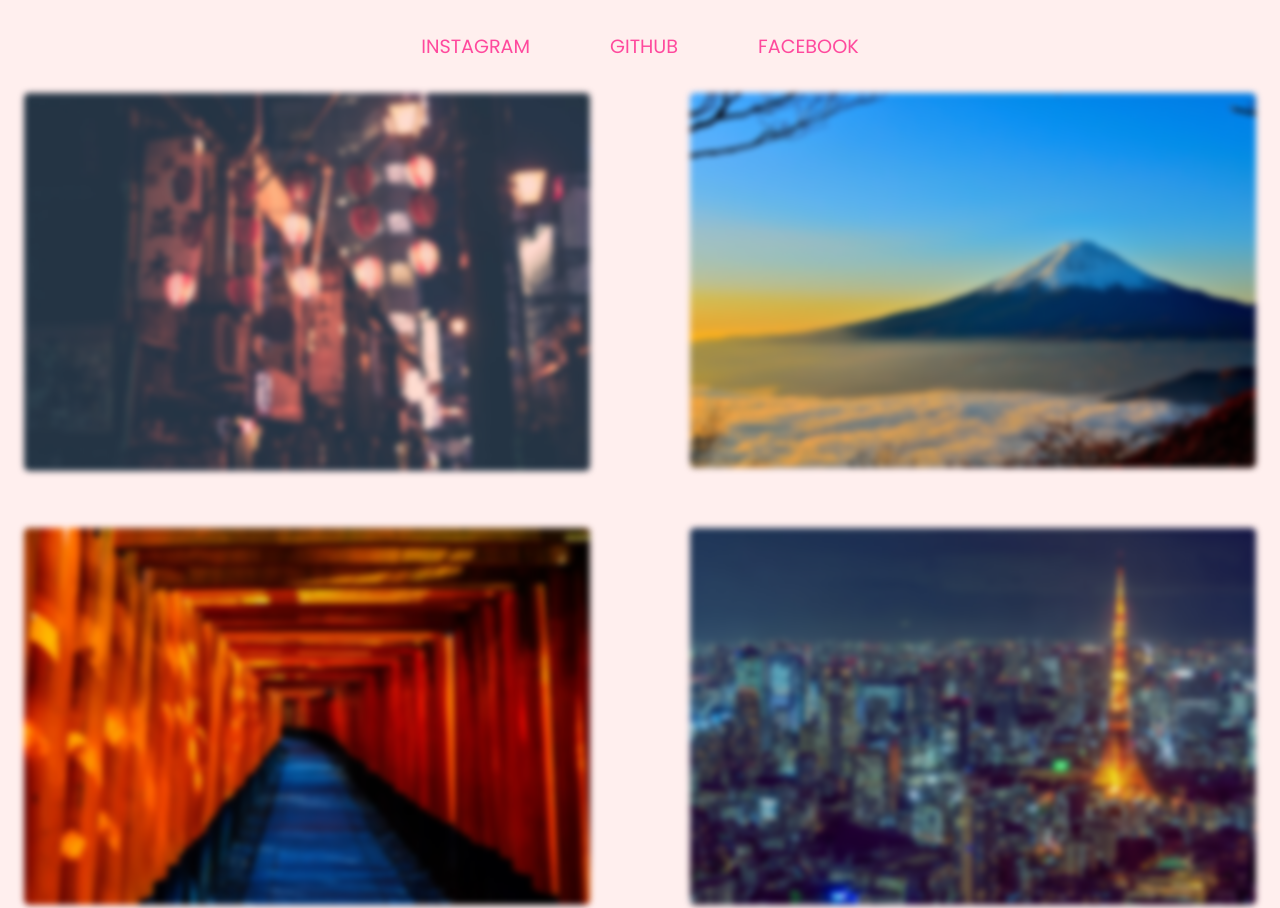
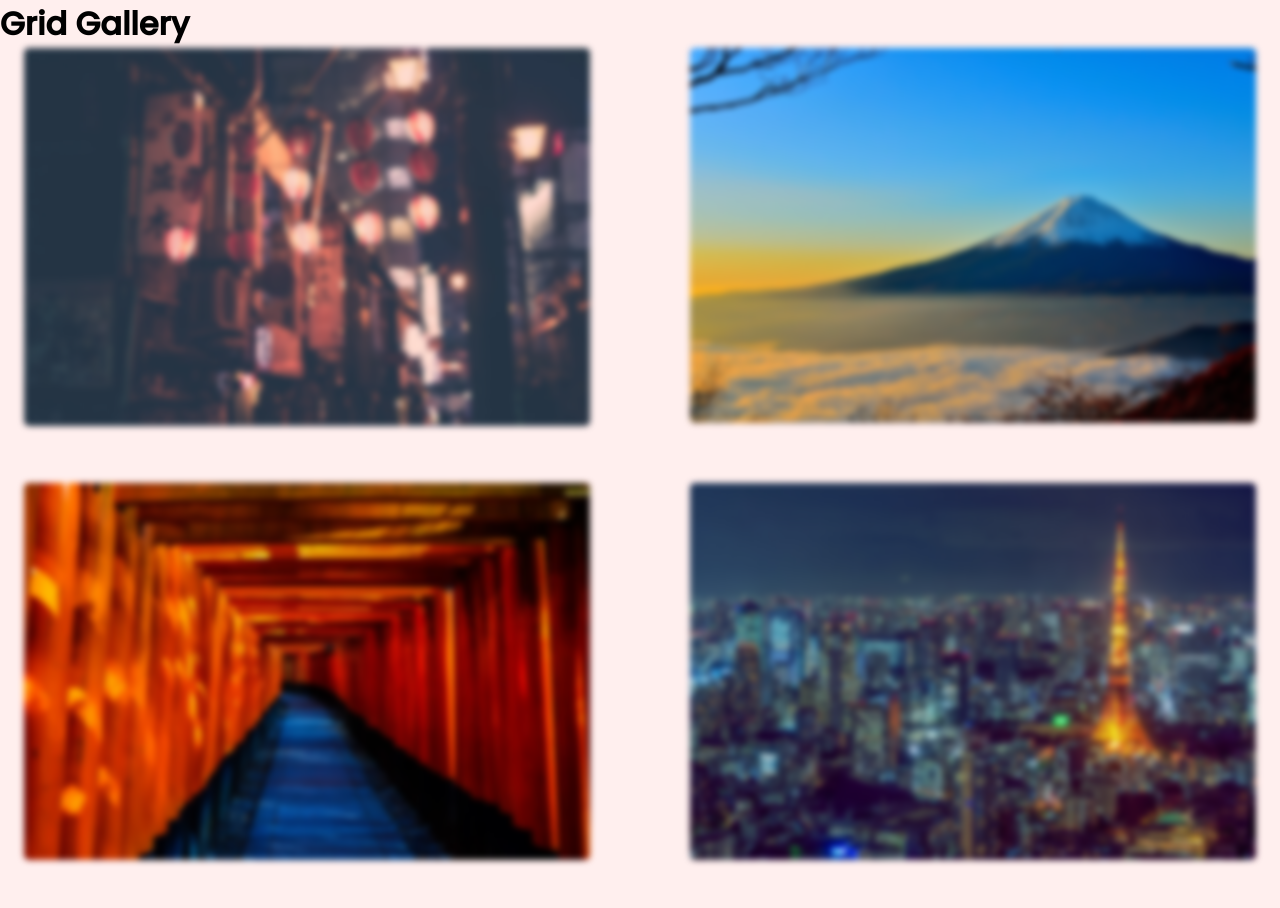
Before and after one commit to hamzaejaz787/Grid-Gallery, a plain HTML site: page index.html in a window 1280 px wide. Shown: the top 908 px of the page. Drawn offline with Linux system fonts and the light colour scheme.

Commit message:
Update index.html

```diff
--- a/index.html
+++ b/index.html
@@ -4,18 +4,13 @@
     <meta charset="UTF-8">
     <meta name="viewport" content="width=device-width, initial-scale=1.0">
     <link href="https://fonts.googleapis.com/css?family=Poppins:400,500&display=swap" rel="stylesheet"/>
+    <link href="https://fonts.googleapis.com/css2?family=Pacifico&display=swap" rel="stylesheet">
     <link rel="stylesheet" href="./style.css">
     <title>Picrid</title>
 </head>
 <body>
     <header>
-        <nav class="nav-bar">
-            <ul>
-                <li class="nav-lists"><a href="https://www.instagram.com/hamza_ejaz777/">Instagram</a></li>
-                <li class="nav-lists"><a href="https://github.com/hamzaejaz787">Github</a></li>
-                <li class="nav-lists"><a href="https://www.facebook.com/hamza.scout.07">Facebook</a></li>
-            </ul>
-        </nav>
+        <h1>Grid Gallery</h1>
     </header>
     <section class="img__wrapper">
         <div class="wrapper img1">
@@ -37,5 +32,8 @@
             <img src="./Images/woman-walking-in-the-street-during-night-time-1134166.jpg" alt="woman-walking-in-the-street-during-night-time">
         </div>
     </section>
+    <footer>
+        <p class="contact">Made by <a href="https://github.com/hamzaejaz787">Hamza Ejaz</a></p>
+    </footer>
 </body>
 </html>
```
